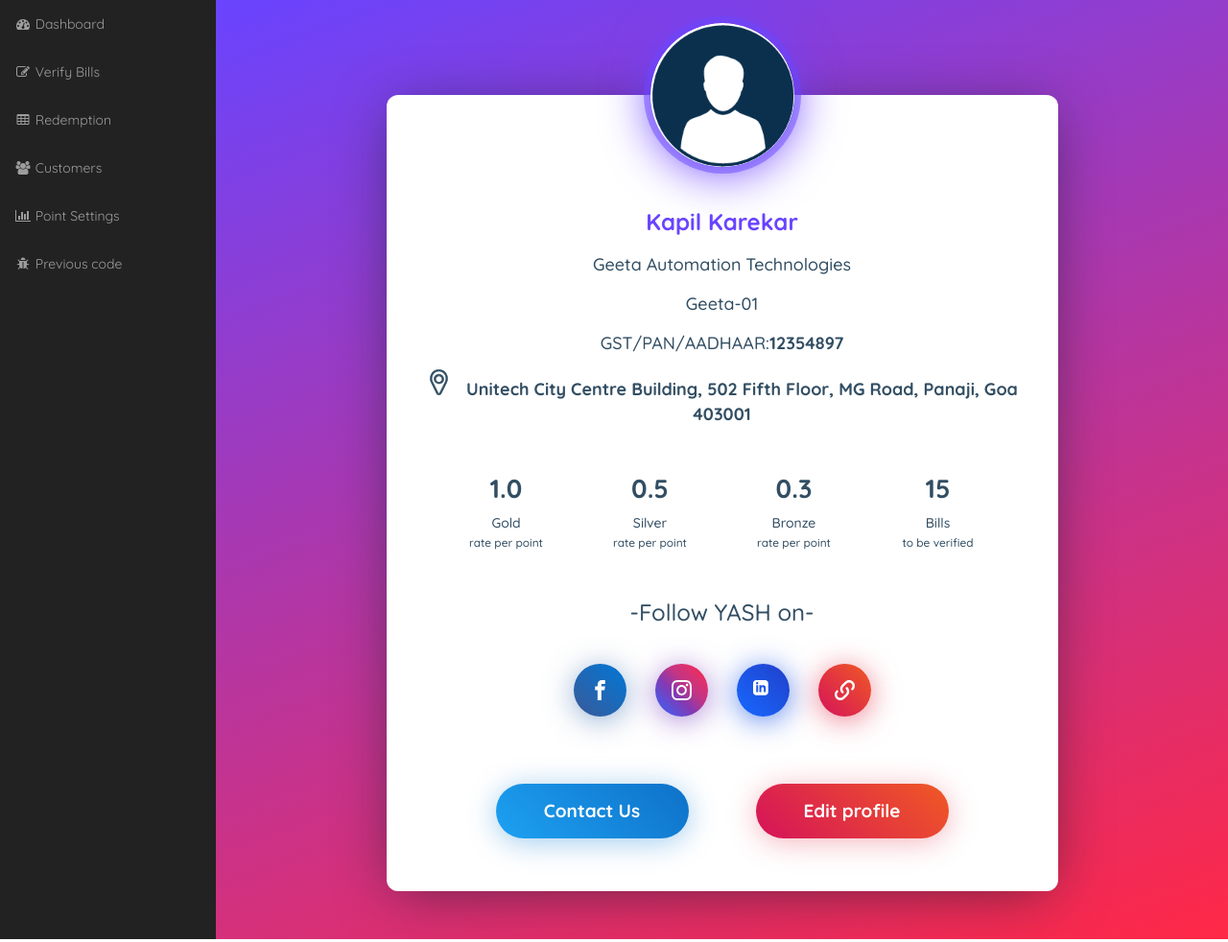
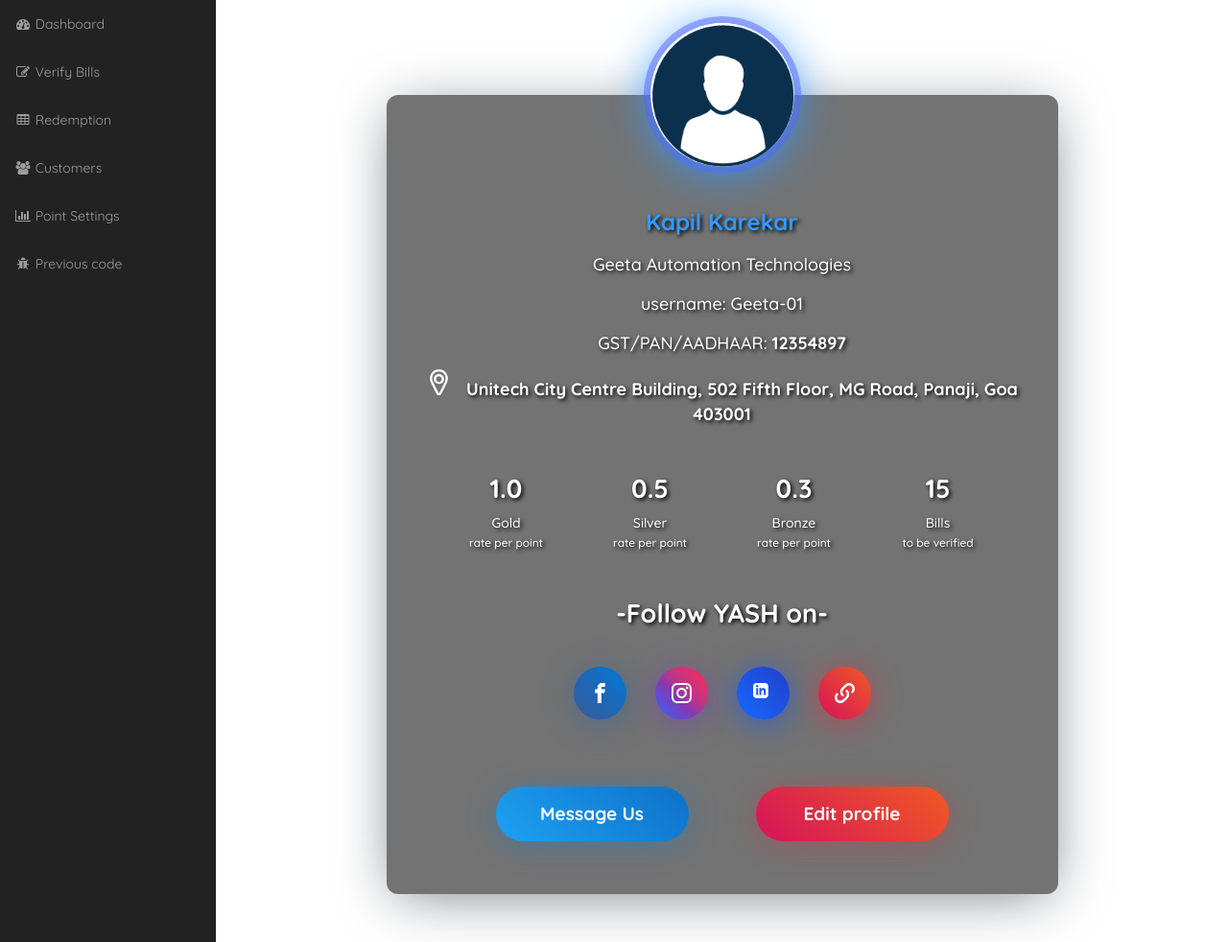
Before and after one commit to samrdh/yash, a PHP site: page /profilepg.php in a window 1280 px wide. Shown: the part 51-1033 px from the top of the page at 96% size. Run offline with PHP 8.4, Linux system fonts and the light colour scheme; the visitor is signed in with stand-in values (Sample User, id 1).

Commit message:
color in profile pg changed

```diff
--- a/profilepg.php
+++ b/profilepg.php
@@ -30,9 +30,9 @@ a, a:hover {
   padding: 50px 20px;
   padding-top: 100px;
   display: flex;
-  background-image: linear-gradient(-20deg, #ff2846 0%, #6944ff 100%);
+  background-image: linear-gradient(-20deg, #fff 0%, #fff 100%);
   display: flex;
-  background-image: linear-gradient(-20deg, #ff2846 0%, #6944ff 100%);
+  background-image: linear-gradient(-20deg, #fff 0%, #fff 100%);
 }
 @media screen and (max-width: 768px) {
   .wrapper {
@@ -47,7 +47,7 @@ a, a:hover {
   min-height: 460px;
   margin: auto;
   box-shadow: 0px 8px 60px -10px rgba(13, 28, 39, 0.6);
-  background: #fff;
+  background: #737373;
   border-radius: 12px;
   max-width: 700px;
   position: relative;
@@ -75,7 +75,7 @@ a, a:hover {
   overflow: hidden;
   position: relative;
   z-index: 4;
-  box-shadow: 0px 5px 50px 0px #6c44fc, 0px 0px 0px 7px rgba(107, 74, 255, 0.5);
+  box-shadow: 0px 5px 50px 0px #3399ff, 0px 0px 0px 7px rgba(107, 74, 255, 0.5);
 }
 @media screen and (max-width: 576px) {
   .profile-card__img {
@@ -100,13 +100,15 @@ a, a:hover {
 .profile-card__name {
   font-weight: 700;
   font-size: 24px;
-  color: #6944ff;
+  color: #3399ff;
+  text-shadow: 2px 2px 4px black;
   margin-bottom: 15px;
 }
 .profile-card__txt {
   font-size: 18px;
   font-weight: 500;
-  color: #324e63;
+  color: #fff;
+  text-shadow: 2px 2px 4px black;
   margin-bottom: 15px;
 }
 .profile-card__txt strong {
@@ -118,6 +120,8 @@ a, a:hover {
   align-items: center;
   font-size: 18px;
   font-weight: 600;
+  color: #fff;
+  text-shadow: 2px 2px 4px black;
 }
 .profile-card-loc__icon {
   display: inline-flex;
@@ -144,11 +148,14 @@ a, a:hover {
 .profile-card-inf__title {
   font-weight: 700;
   font-size: 27px;
-  color: #324e63;
+  color: #fff;
+  text-shadow: 2px 2px 4px black;
 }
 .profile-card-inf__txt {
   font-weight: 500;
   margin-top: 7px;
+  color: #fff;
+  text-shadow: 2px 2px 4px black;
 }
 .profile-card-social {
   margin-top: 25px;
@@ -371,8 +378,8 @@ a, a:hover {
   <div class="profile-card__cnt js-profile-cnt">
     <div class="profile-card__name">Kapil Karekar</div>
     <div class="profile-card__txt">Geeta Automation Technologies</div>
-    <div class="profile-card__txt">Geeta-01</div>
-      <div class="profile-card__txt">GST/PAN/AADHAAR:<strong>12354897</strong></div>
+    <div class="profile-card__txt">username: Geeta-01</div>
+      <div class="profile-card__txt">GST/PAN/AADHAAR: <strong>12354897</strong></div>
     <div class="profile-card-loc">
       <span class="profile-card-loc__txt">
       <span class="profile-card-loc__icon">
@@ -404,7 +411,7 @@ a, a:hover {
       </div>
     </div>
 <br>
-    <h3>-Follow YASH on-</h3>
+    <h3 class="profile-card-inf__title">-Follow YASH on-</h3>
     <div class="profile-card-social">
       <a href="https://www.facebook.com/samrdhdesignstudio" class="profile-card-social__item facebook" target="_blank">
         <span class="icon-font">
@@ -433,7 +440,7 @@ a, a:hover {
     </div>
 
     <div class="profile-card-ctr">
-      <button class="profile-card__button button--blue js-message-btn">Contact Us</button>
+      <button class="profile-card__button button--blue js-message-btn">Message Us</button>
       <a href="profilesettings.php" class="profile-card__button button--orange">Edit profile</a>
 
     </div>
```
